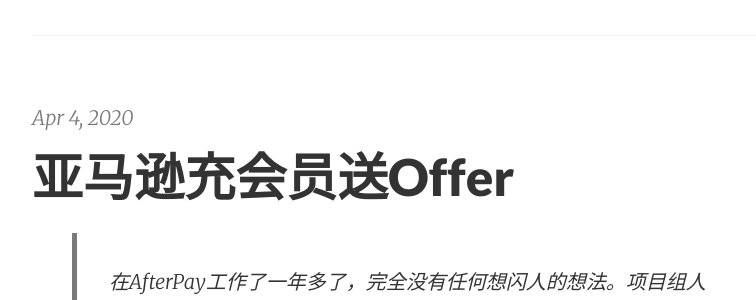
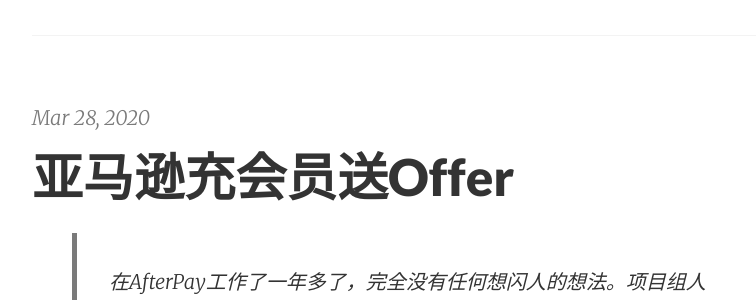
Before and after one commit to zacyang/zacyang.github.io, a Jekyll site: the page built from index.html, in a window 1280 px wide. Shown: the part 563-863 px from the top of the page, without its empty margins (224-980 px from the left). Built offline with Jekyll 4.4.1, drawn with Linux system fonts in a browser that asks for light colours; nearby versions of some CDN libraries; the list of posts is cut into pages by our own code.

Commit message:
update date

```diff
--- a/_posts/2020-03-28-Yes-that-AWS.markdown
+++ b/_posts/2020-03-28-Yes-that-AWS.markdown
@@ -1,7 +1,7 @@
 ---
 layout: post
 title:  "亚马逊充会员送Offer"
-date:   2020-04-04 10:29:11
+date:   2020-03-28 10:29:11
 categories: General
 ---
 
```
